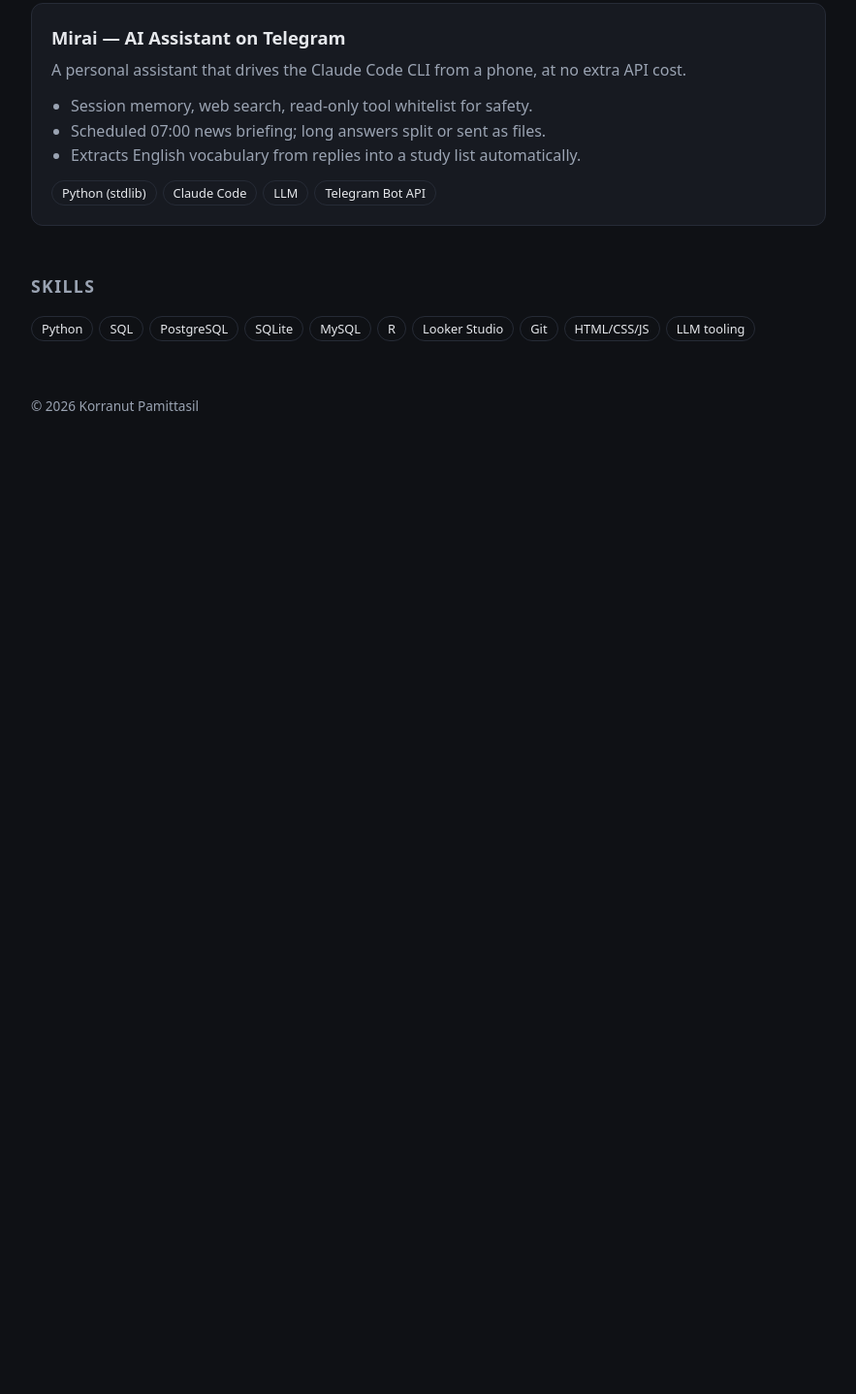
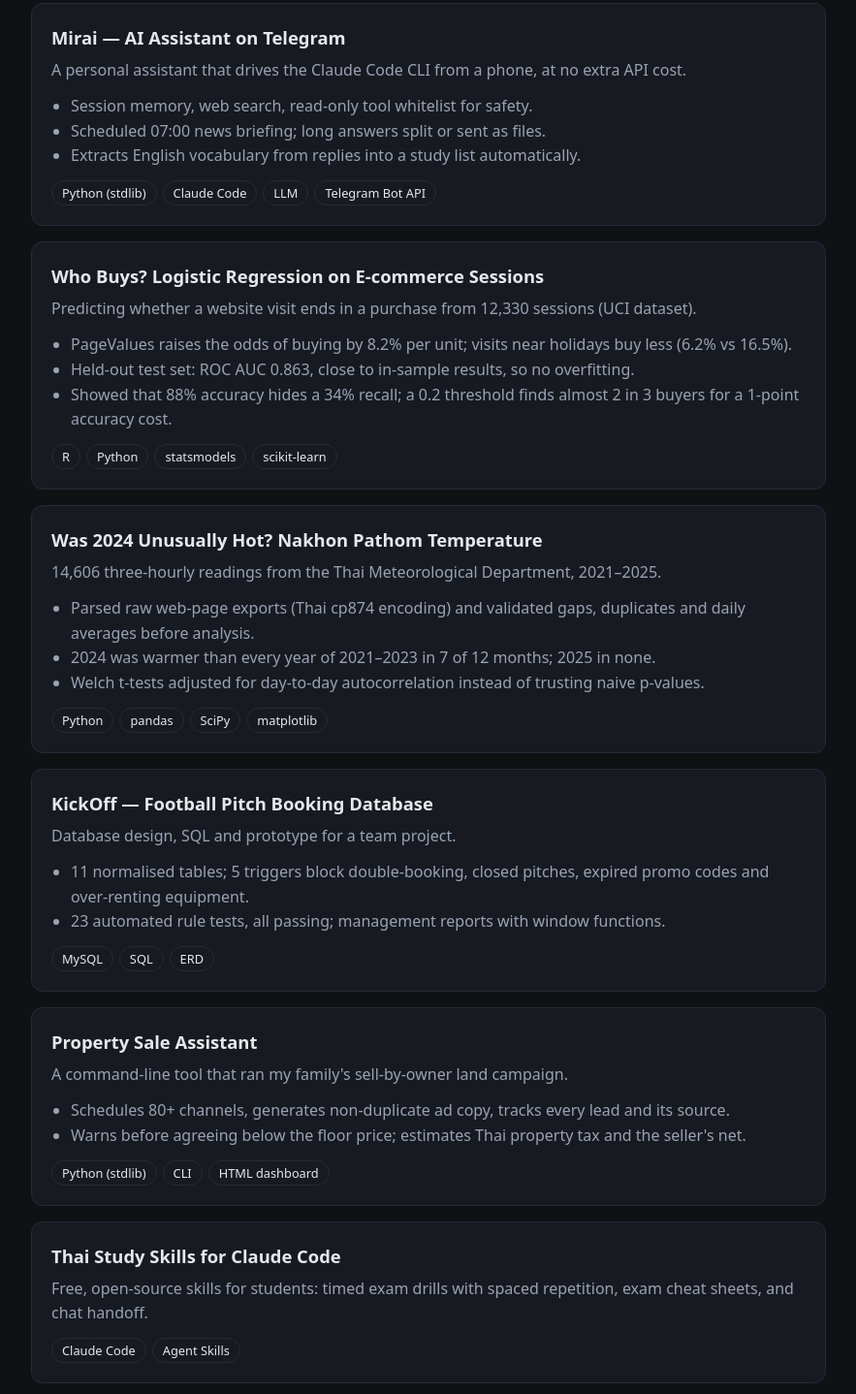
Before and after one commit to Korranut25412/Korranut25412.github.io, a plain HTML site: page index.html in a window 1280 px wide. Shown: the part 722-2160 px from the top of the page at 97% size, without its empty margins (198-1081 px from the left). Before the commit the page ends 1192 px from the top, so only its background shows below. Drawn offline with Linux system fonts and the light colour scheme.

Commit message:
Add five new portfolio projects
Co-Authored-By: Claude Opus 5.5 <noreply@anthropic.com>

```diff
--- a/index.html
+++ b/index.html
@@ -59,6 +59,54 @@
     <div class="tags"><span class="tag">Python (stdlib)</span><span class="tag">Claude Code</span><span class="tag">LLM</span><span class="tag">Telegram Bot API</span></div>
   </div>
 
+  <div class="card">
+    <h3><a href="https://github.com/Korranut25412/online-shoppers-logistic-regression">Who Buys? Logistic Regression on E-commerce Sessions</a></h3>
+    <p>Predicting whether a website visit ends in a purchase from 12,330 sessions (UCI dataset).</p>
+    <ul>
+      <li>PageValues raises the odds of buying by 8.2% per unit; visits near holidays buy less (6.2% vs 16.5%).</li>
+      <li>Held-out test set: ROC AUC 0.863, close to in-sample results, so no overfitting.</li>
+      <li>Showed that 88% accuracy hides a 34% recall; a 0.2 threshold finds almost 2 in 3 buyers for a 1-point accuracy cost.</li>
+    </ul>
+    <div class="tags"><span class="tag">R</span><span class="tag">Python</span><span class="tag">statsmodels</span><span class="tag">scikit-learn</span></div>
+  </div>
+
+  <div class="card">
+    <h3><a href="https://github.com/Korranut25412/nakhon-pathom-temperature-2024-vs-2025">Was 2024 Unusually Hot? Nakhon Pathom Temperature</a></h3>
+    <p>14,606 three-hourly readings from the Thai Meteorological Department, 2021–2025.</p>
+    <ul>
+      <li>Parsed raw web-page exports (Thai cp874 encoding) and validated gaps, duplicates and daily averages before analysis.</li>
+      <li>2024 was warmer than every year of 2021–2023 in 7 of 12 months; 2025 in none.</li>
+      <li>Welch t-tests adjusted for day-to-day autocorrelation instead of trusting naive p-values.</li>
+    </ul>
+    <div class="tags"><span class="tag">Python</span><span class="tag">pandas</span><span class="tag">SciPy</span><span class="tag">matplotlib</span></div>
+  </div>
+
+  <div class="card">
+    <h3><a href="https://github.com/Korranut25412/kickoff-football-booking-db">KickOff — Football Pitch Booking Database</a></h3>
+    <p>Database design, SQL and prototype for a team project.</p>
+    <ul>
+      <li>11 normalised tables; 5 triggers block double-booking, closed pitches, expired promo codes and over-renting equipment.</li>
+      <li>23 automated rule tests, all passing; management reports with window functions.</li>
+    </ul>
+    <div class="tags"><span class="tag">MySQL</span><span class="tag">SQL</span><span class="tag">ERD</span></div>
+  </div>
+
+  <div class="card">
+    <h3><a href="https://github.com/Korranut25412/property-sale-assistant">Property Sale Assistant</a></h3>
+    <p>A command-line tool that ran my family's sell-by-owner land campaign.</p>
+    <ul>
+      <li>Schedules 80+ channels, generates non-duplicate ad copy, tracks every lead and its source.</li>
+      <li>Warns before agreeing below the floor price; estimates Thai property tax and the seller's net.</li>
+    </ul>
+    <div class="tags"><span class="tag">Python (stdlib)</span><span class="tag">CLI</span><span class="tag">HTML dashboard</span></div>
+  </div>
+
+  <div class="card">
+    <h3><a href="https://github.com/Korranut25412/claude-skills-th">Thai Study Skills for Claude Code</a></h3>
+    <p>Free, open-source skills for students: timed exam drills with spaced repetition, exam cheat sheets, and chat handoff.</p>
+    <div class="tags"><span class="tag">Claude Code</span><span class="tag">Agent Skills</span></div>
+  </div>
+
   <h2>Skills</h2>
   <div class="tags">
     <span class="tag">Python</span><span class="tag">SQL</span><span class="tag">PostgreSQL</span><span class="tag">SQLite</span>
```
